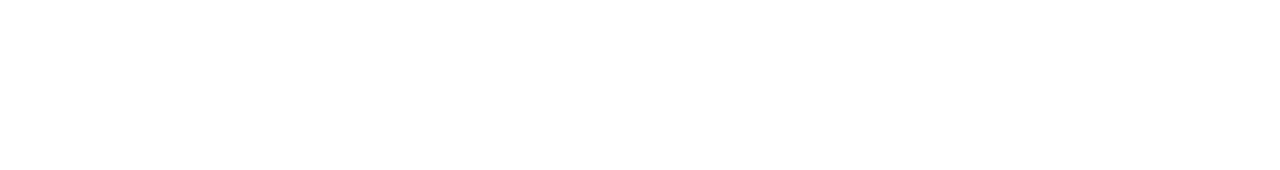
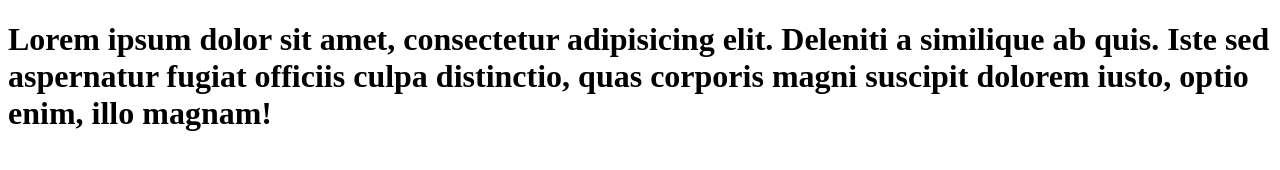
Before and after one commit to WebRabbits/github-for-begines, a plain HTML site: page index.html in a window 1280 px wide. Drawn offline with Linux system fonts and the light colour scheme.

Commit message:
Добавил заголовк - рыбу

```diff
--- a/index.html
+++ b/index.html
@@ -6,6 +6,6 @@
 	<link rel="stylesheet" href="style.css">
 </head>
 <body>
-
+	<h1>Lorem ipsum dolor sit amet, consectetur adipisicing elit. Deleniti a similique ab quis. Iste sed aspernatur fugiat officiis culpa distinctio, quas corporis magni suscipit dolorem iusto, optio enim, illo magnam!</h1>
 </body>
 </html>
```
